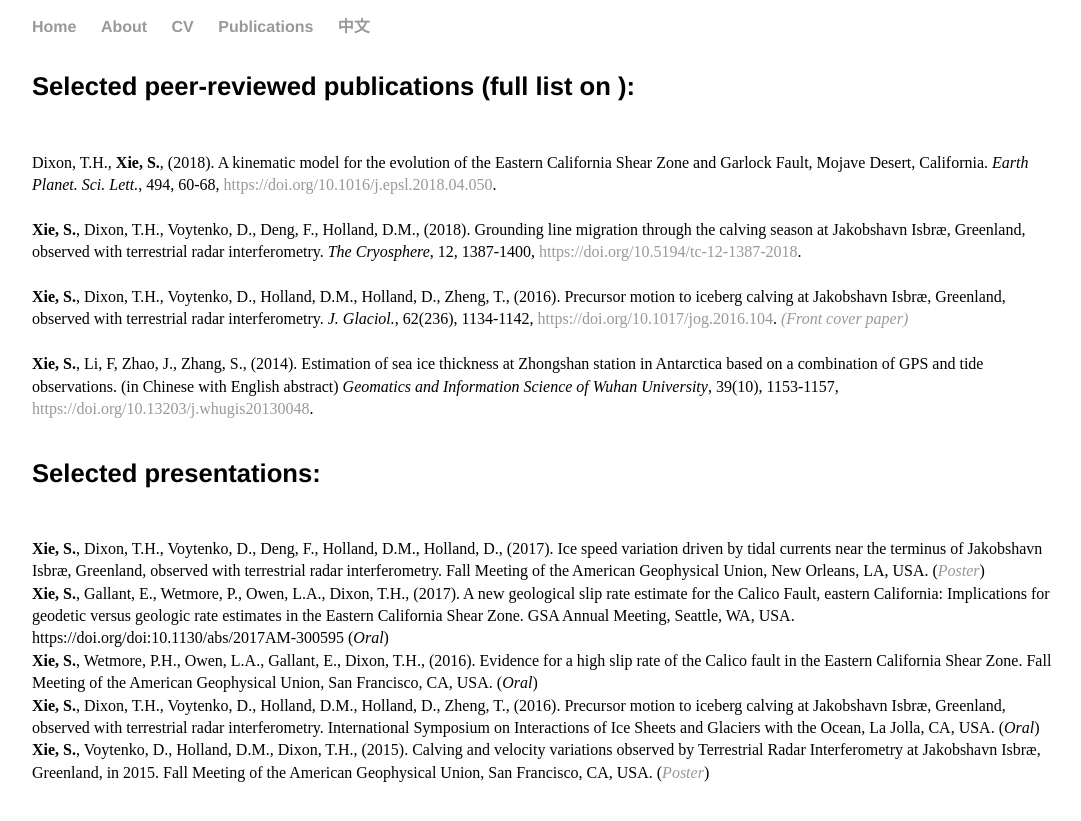
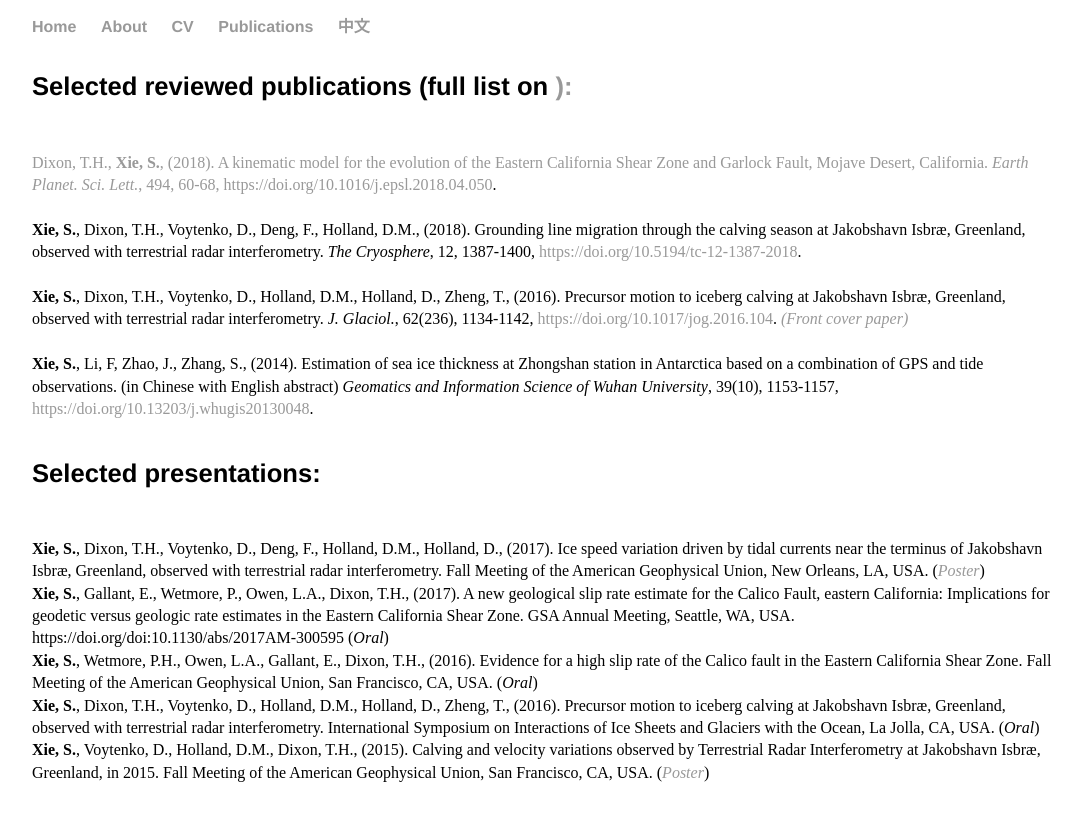
Before and after one commit to suruixie/suruixie.github.io, a Jekyll site: the page built from publications/index.html, in a window 1280 px wide. Shown: the top 821 px of the page, without its empty margins (96-1177 px from the left). Built offline with Jekyll 4.4.1, drawn with Linux system fonts in a browser that asks for light colours; a style sheet for code colours, icons or effects is not loaded.

Commit message:
Update index.html

```diff
--- a/publications/index.html
+++ b/publications/index.html
@@ -4,8 +4,7 @@
 ---
 <link rel="stylesheet" href="https://cdn.rawgit.com/jpswalsh/academicons/master/css/academicons.min.css">
 <div class="publications">
-
-	<h4>Selected peer-reviewed publications (full list on <i class="ai ai-google-scholar ai-1x"></i>):</h4>
+	<h4>Selected reviewed publications (full list on <a href="https://scholar.google.com/citations?user=kF4StsMAAAAJ&hl=en&oi=ao"> <i class="ai ai-google-scholar ai-2x"></i>):</h4>
 	<p style="font-size:1.0em;">
 		Dixon, T.H., <strong>Xie, S.</strong>, (2018). A kinematic model for the evolution of the Eastern California Shear Zone and Garlock Fault, Mojave Desert, California. <em>Earth Planet. Sci. Lett.</em>, 494, 60-68, <a href="https://doi.org/10.1016/j.epsl.2018.04.050">https://doi.org/10.1016/j.epsl.2018.04.050</a>.  <br>
 		<br style="line-height:0.1em">
```
